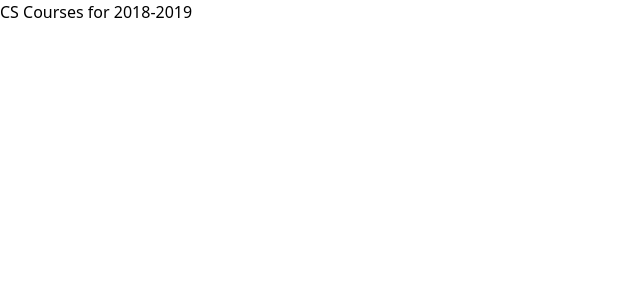
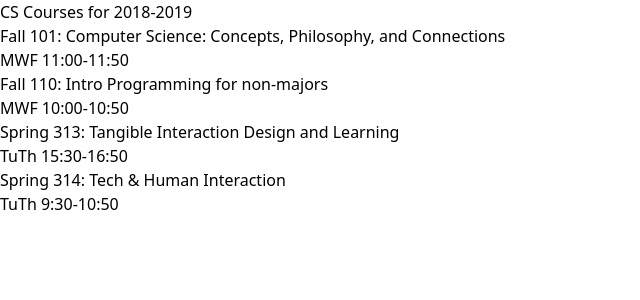
Before and after one commit to WillyWub/Wilson_React_Challenge, a React (Vite) app in the folder Desktop/CS_392/Wilson_React_Challenge/: page / in a window 1280 px wide. Shown: the top 300 px of the page, without its empty margins (0-640 px from the left). Built offline with nearby package versions, Linux system fonts and the light colour scheme.

Commit message:
show courses

```diff
--- a/Desktop/CS_392/Wilson_React_Challenge/src/App.tsx
+++ b/Desktop/CS_392/Wilson_React_Challenge/src/App.tsx
@@ -1,10 +1,41 @@
+import Banner from './components/Banner';
+import CourseList from './components/CourseList';
+
 
 const schedule = {
-  title: "CS Courses for 2018-2019"
+  "title": "CS Courses for 2018-2019",
+  "courses": {
+    "F101" : {
+      "term": "Fall",
+      "number": "101",
+      "meets" : "MWF 11:00-11:50",
+      "title" : "Computer Science: Concepts, Philosophy, and Connections"
+    },
+    "F110" : {
+      "term": "Fall",
+      "number": "110",
+      "meets" : "MWF 10:00-10:50",
+      "title" : "Intro Programming for non-majors"
+    },
+    "S313" : {
+      "term": "Spring",
+      "number": "313",
+      "meets" : "TuTh 15:30-16:50",
+      "title" : "Tangible Interaction Design and Learning"
+    },
+    "S314" : {
+      "term": "Spring",
+      "number": "314",
+      "meets" : "TuTh 9:30-10:50",
+      "title" : "Tech & Human Interaction"
+    }
+  }
 };
-
 const App = () => (
-    <h1>{schedule.title}</h1>
+  <>
+    <Banner title={schedule.title} />
+    <CourseList courses={schedule.courses} />
+  </>
 );
 
 export default App;
--- /dev/null
+++ b/Desktop/CS_392/Wilson_React_Challenge/src/components/Banner.tsx
@@ -0,0 +1,7 @@
+type BannerProp = {
+    title: string;
+};
+
+const Banner = ({title}: BannerProp) => <h1>{title}</h1>;
+
+export default Banner;
--- /dev/null
+++ b/Desktop/CS_392/Wilson_React_Challenge/src/components/CourseList.tsx
@@ -0,0 +1,27 @@
+type Course = {
+    term: string;
+    number: string;
+    meets: string;
+    title: string;
+};
+
+type Courses = Record<string, Course>;
+
+type CourseListProps = {
+  courses: Courses;
+};
+
+const CourseList = ({courses}: CourseListProps) => (
+    <ul>
+        {Object.entries(courses).map(([id, c]) => (
+      <li key={id}>
+        <h2>
+          {c.term} {c.number}: {c.title}
+        </h2>
+        <div>{c.meets}</div>
+      </li>
+    ))}
+    </ul>
+);
+
+export default CourseList;
```
